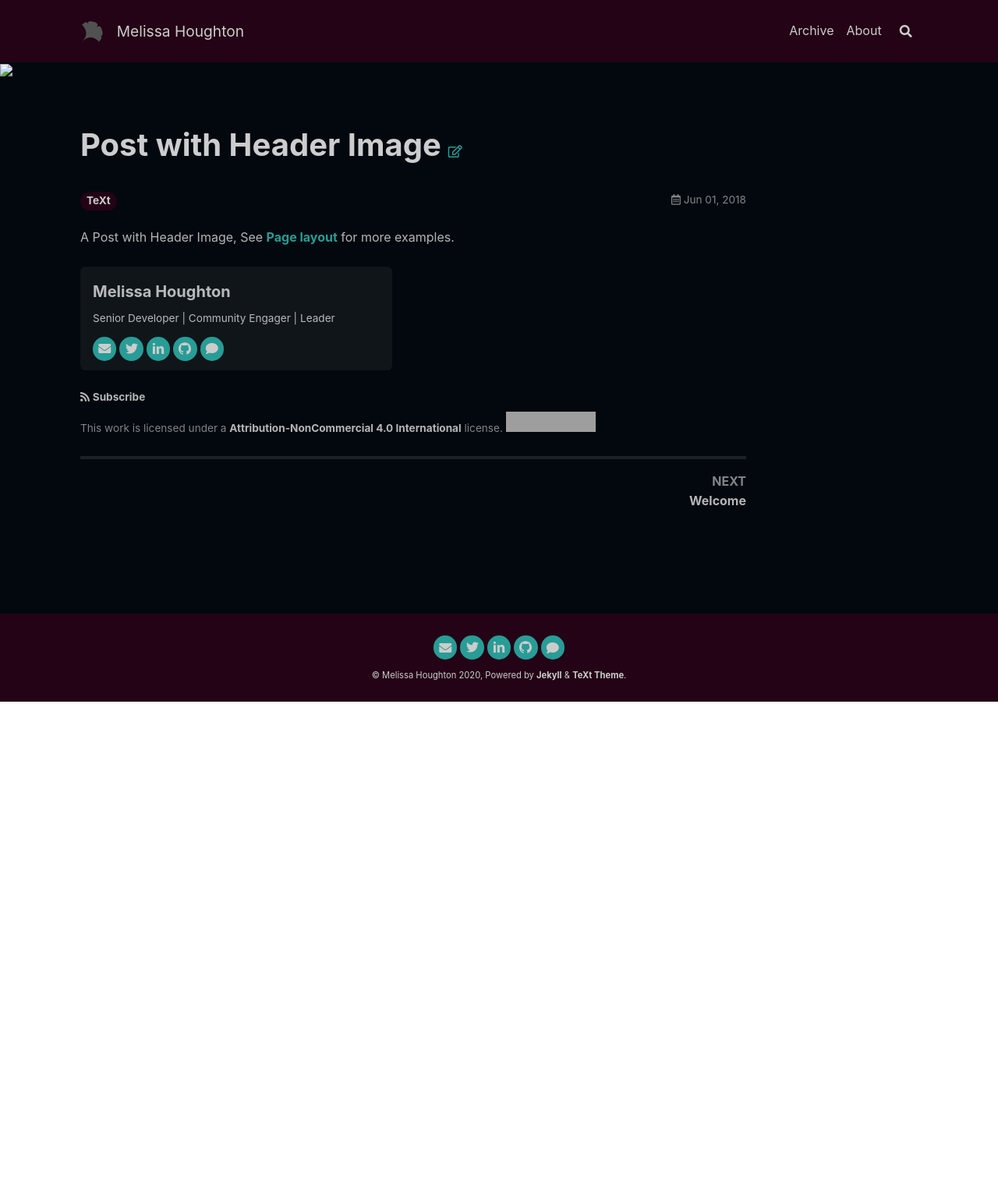
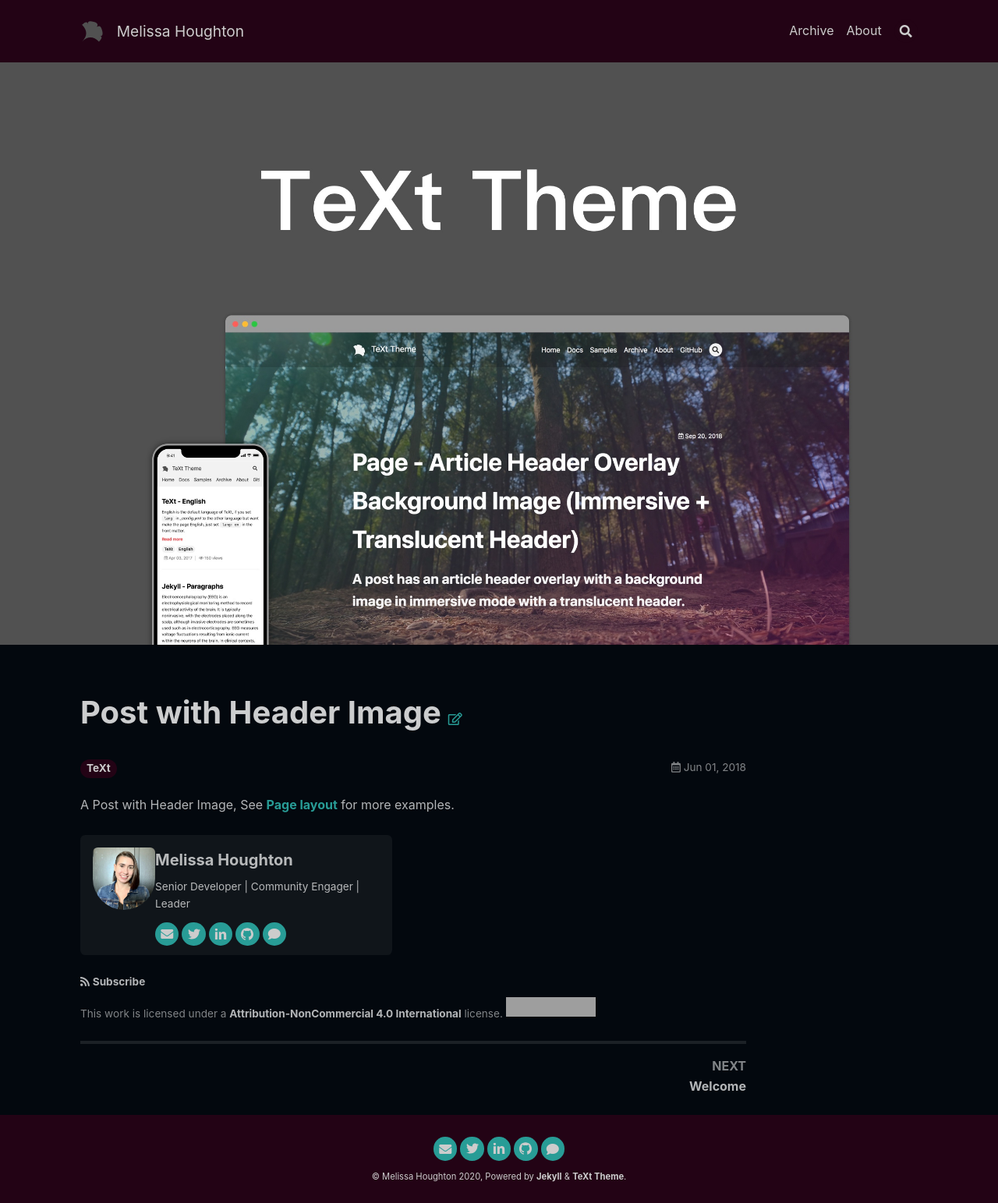
Before and after one commit to melissahoughton/melissahoughton.github.io, a Jekyll site: the page built from _posts/2018-06-01-header-image.md, in a window 1280 px wide. Shown: the whole page at 78% size. Built offline with Jekyll 4.4.1, drawn with Linux system fonts in a browser that asks for light colours; nearby versions of some CDN libraries; before the commit the page ends 900 px from its top, so only the background shows below that; grey boxes are pictures that could not be loaded.

Commit message:
Move images to assets folder and reference avatar

```diff
--- a/_config.yml
+++ b/_config.yml
@@ -37,7 +37,7 @@ author:
   type      : # "person" (default), "organization"
   name      : Melissa Houghton
   url       :
-  avatar    : # path or url of avatar image (square)
+  avatar    : /assets/images/headshot.jpg # path or url of avatar image (square)
   bio       : Senior Developer | Community Engager | Leader
   email     : melissahoughton@outlook.com
   facebook  : # "user_name" the last part of your profile url, e.g. https://www.facebook.com/user_name
--- a/_posts/2018-06-01-header-image.md
+++ b/_posts/2018-06-01-header-image.md
@@ -4,7 +4,7 @@ tags: TeXt
 article_header:
   type: cover
   image:
-    src: /assets/images/logo.jpg
+    src: /assets/images/screenshot.jpg
 ---
 
 A Post with Header Image, See [Page layout](https://tianqi.name/jekyll-TeXt-theme/samples.html#page-layout) for more examples.
```
Also changed, not shown: assets/images/headshot.jpg (renamed from _includes/images/logo.jpg), assets/images/screenshot.jpg (renamed from screenshot.jpg).
